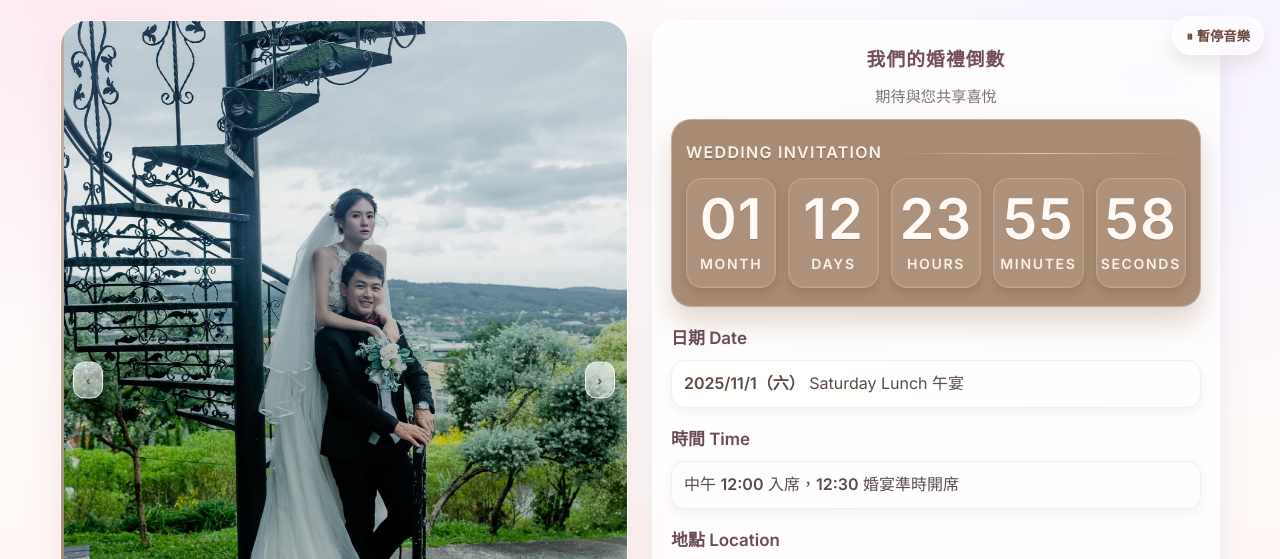
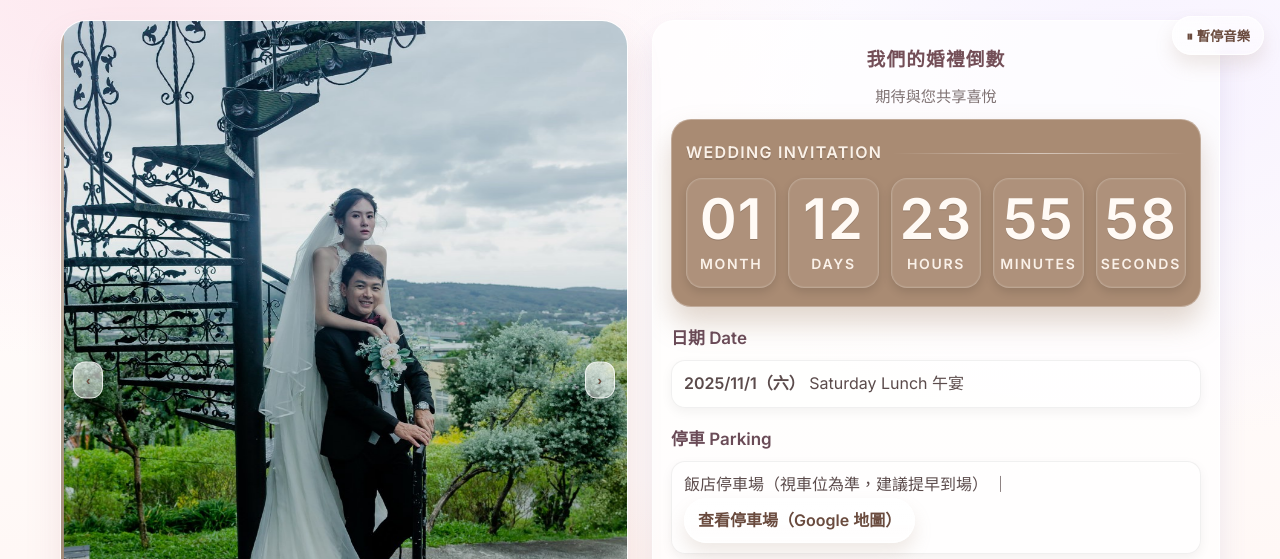
Before and after one commit to AUSTIN2526/zhiren-yushan-wedding-invite, a plain HTML site: page index.html in a window 1280 px wide. Shown: the top 559 px of the page. Drawn offline with Linux system fonts and the light colour scheme.

Commit message:
Update index.html

```diff
--- a/index.html
+++ b/index.html
@@ -197,11 +197,12 @@
         </div>
 
         <div class="section">
-          <h4>時間 Time</h4>
-          <div class="info-list">
-            <div class="item">中午 <b>12:00</b> 入席，<b>12:30</b> 婚宴準時開席</div>
-          </div>
-        </div>
+    		  <h4>停車 Parking</h4>
+    		  <div class="item">
+    			飯店停車場（視車位為準，建議提早到場）
+    			｜<a class="btn" href="https://maps.app.goo.gl/gFqtMjSsdqi9X4TR7" target="_blank" rel="noopener">查看停車場（Google 地圖）</a>
+    		  </div>
+    		</div>
 
         <div class="section">
           <h4>地點 Location</h4>
```
